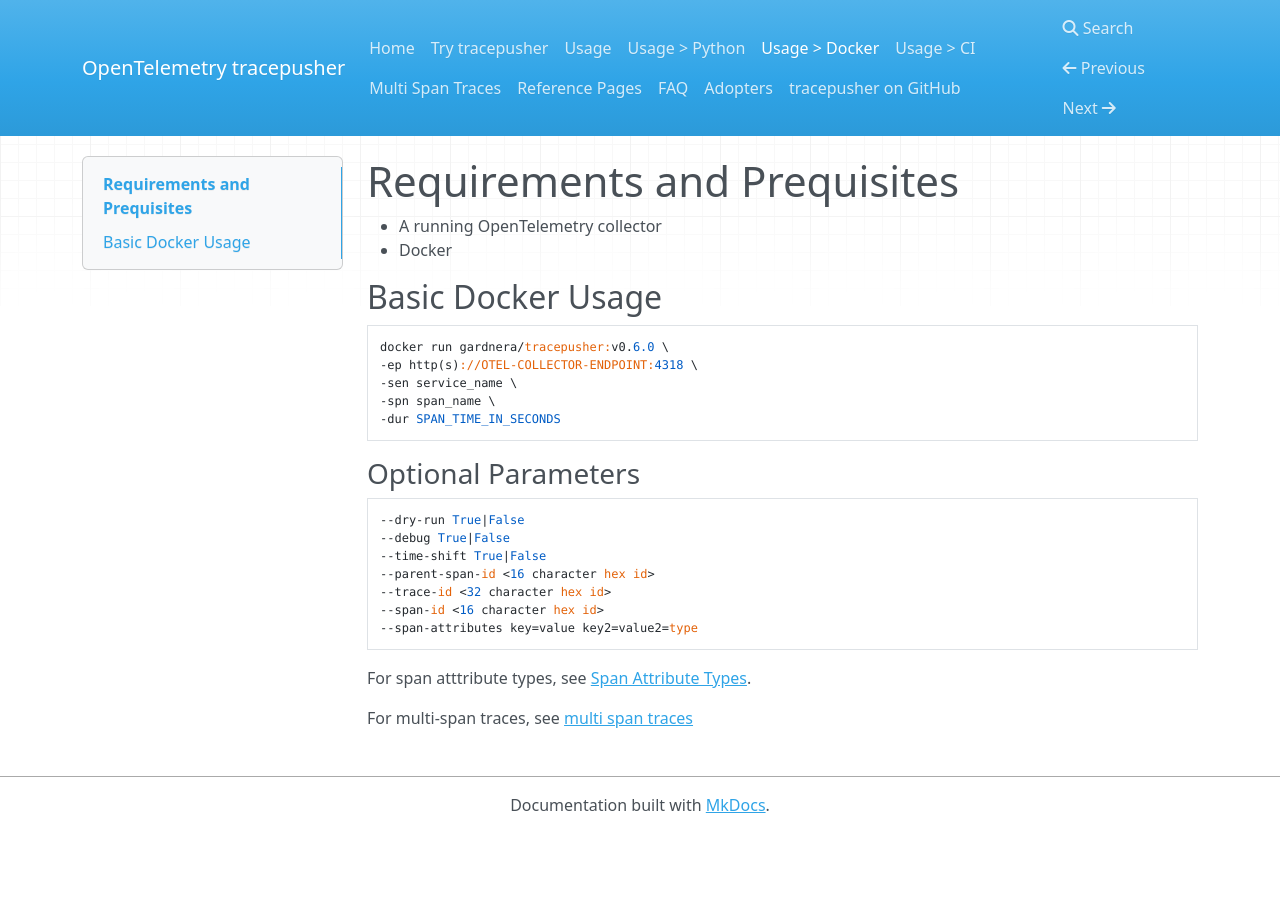
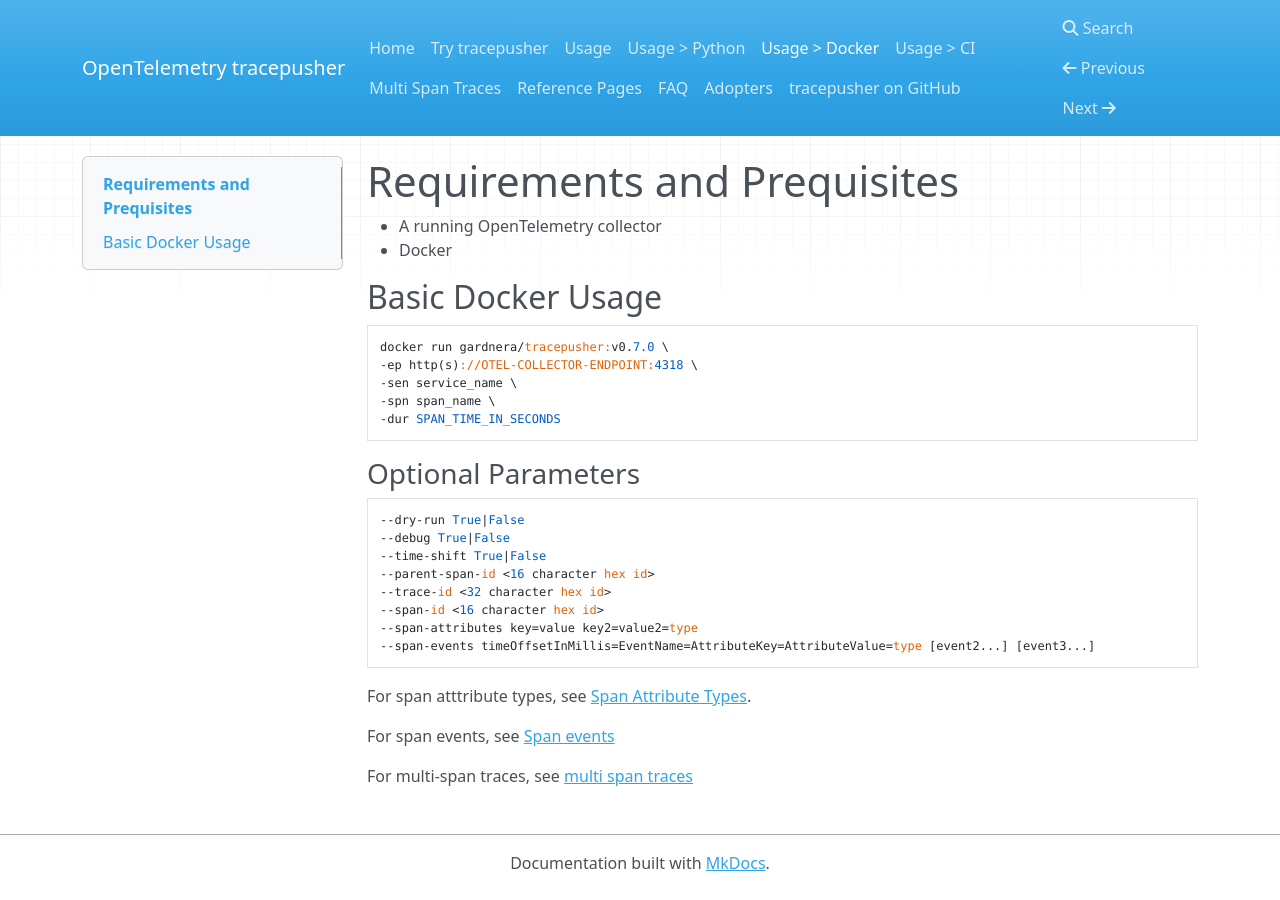
Before and after one commit to agardnerIT/tracepusher, an MkDocs documentation site: the page built from docs/usage/docker.md, in a window 1280 px wide. Built offline with MkDocs 1.6.1, drawn with Linux system fonts in a browser that asks for light colours; nearby versions of some CDN libraries.

Commit message:
v0.7.0 release docs
Signed-off-by: Adam Gardner <26523841+agardnerIT@users.noreply.github.com>

````diff
--- a/docs/usage/docker.md
+++ b/docs/usage/docker.md
@@ -5,7 +5,7 @@
 ## Basic Docker Usage
 
 ```
-docker run gardnera/tracepusher:v0.6.0 \
+docker run gardnera/tracepusher:v0.7.0 \
 -ep http(s)://OTEL-COLLECTOR-ENDPOINT:4318 \
 -sen service_name \
 -spn span_name \
@@ -22,8 +22,11 @@
 --trace-id <32 character hex id>
 --span-id <16 character hex id>
 --span-attributes key=value key2=value2=type
+--span-events timeOffsetInMillis=EventName=AttributeKey=AttributeValue=type [event2...] [event3...]
 ```
 
 For span atttribute types, see [Span Attribute Types](../reference/span-attribute-types.md).
 
+For span events, see [Span events](../reference/span-events.md)
+
 For multi-span traces, see [multi span traces](../reference/multi-span-traces.md)
````
Also changed, not shown: README.md (+1 -1 lines), docs/index.md (+1 -1 lines), docs/reference/span-attribute-types.md (+1 -1 lines), docs/reference/span-events.md (+1 -1 lines), docs/usage/ci.md (+1 -1 lines), docs/usage/python.md (+3 -0 lines).
